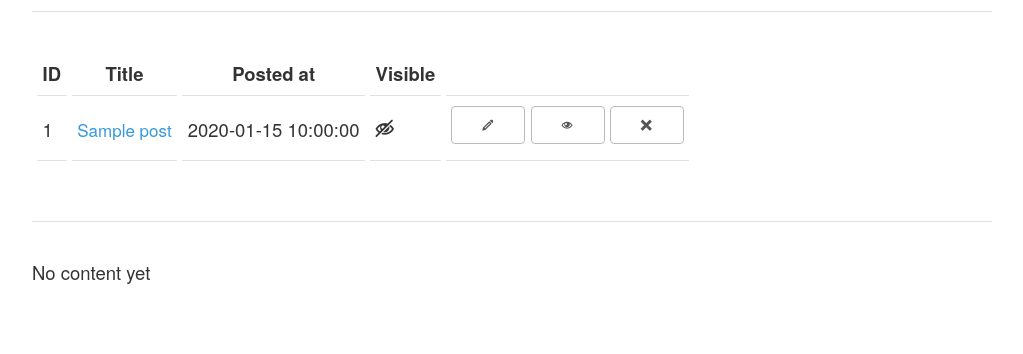
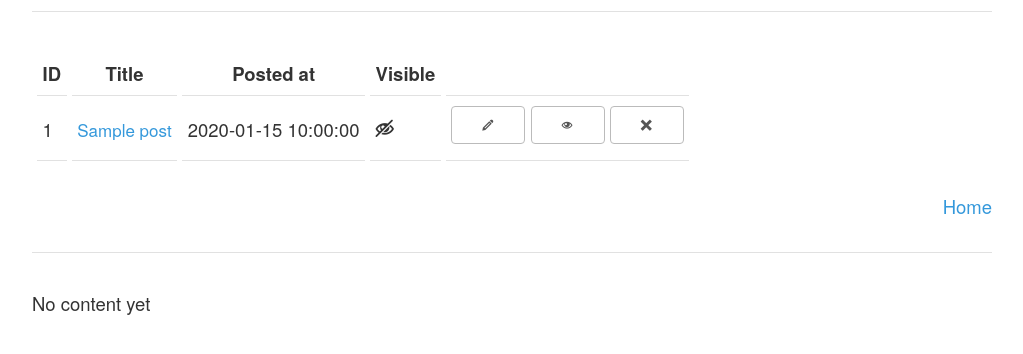
Before and after one commit to j0holo/simple_blog, a Python web app: template app/templates/admin/post_overview.html in a window 1280 px wide. Shown: the part 159-513 px from the top of the page, without its empty margins (128-1151 px from the left). Run offline with Jinja, Linux system fonts and the light colour scheme; the template is opened without the code that fills it: most values are stand-ins (such as "Sample title", 1, 10 or a date in 2020); some web fonts are replaced.

Commit message:
Make the bottom links more uniform between templates

```diff
--- a/app/templates/admin/add_post.html
+++ b/app/templates/admin/add_post.html
@@ -63,5 +63,10 @@
         </div>
     </form>
 
+    <div class="row">
+        <div class="twelve columns">
             <a href="{{ url_for('.posts') }}">Post Overview</a>
+            <a class="float-right" href="{{ url_for('home.index') }}">Home</a>
+        </div>
+    </div>
 {% endblock %}
--- a/app/templates/admin/post_overview.html
+++ b/app/templates/admin/post_overview.html
@@ -65,7 +65,12 @@
         <p>There are no posts</p>
     {% endif %}
 
-    {% if session['logged_in'] %}
-        <a href="{{ url_for('.add_post') }}">Add a new post</a>
-    {% endif %}
+    <div class="row">
+        <div class="twelve columns">
+            {% if session['logged_in'] %}
+                <a href="{{ url_for('.add_post') }}">Add a new post</a>
+            {% endif %}
+            <a class="float-right" href="{{ url_for('home.index') }}">Home</a>
+        </div>
+    </div>
 {% endblock %}
--- a/app/templates/admin/update_post.html
+++ b/app/templates/admin/update_post.html
@@ -63,5 +63,10 @@
         </div>
     </form>
 
+    <div class="row">
+        <div class="twelve columns">
             <a href="{{ url_for('.posts') }}">Post Overview</a>
+            <a class="float-right" href="{{ url_for('home.index') }}">Home</a>
+        </div>
+    </div>
 {% endblock %}
--- a/app/templates/page_not_found.html
+++ b/app/templates/page_not_found.html
@@ -7,8 +7,8 @@
     <body>
         <div class="container">
             <div class="row">
-                    <p>Quick! Before they can see that you made a typo or our server went haywire!</p>
-                    <a href="{{url_for('home.index')}}">Homepage</a>
+                <p>Quick! Before they can see that you made a typo or our server went haywire!</p>
+                <a href="{{url_for('home.index')}}">Homepage</a>
             </div>
         </div>
     </body>
```
Also changed, not shown: app/templates/admin/login.html (+6 -1 lines), app/templates/home/about.html (+9 -1 lines), app/templates/home/index.html (+6 -3 lines), app/templates/post/post.html (+8 -3 lines), app/templates/post/post_overview.html (+9 -1 lines). Lines whose indentation alone changed are shown as unchanged.
